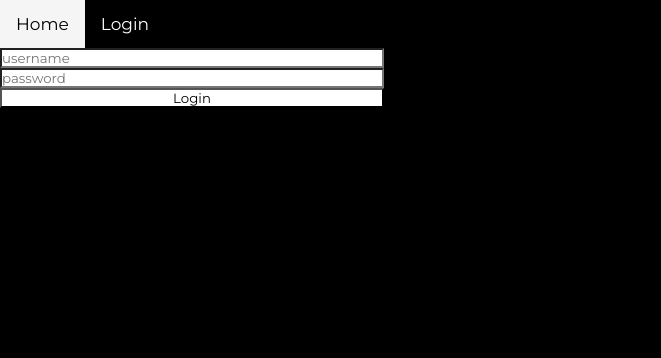
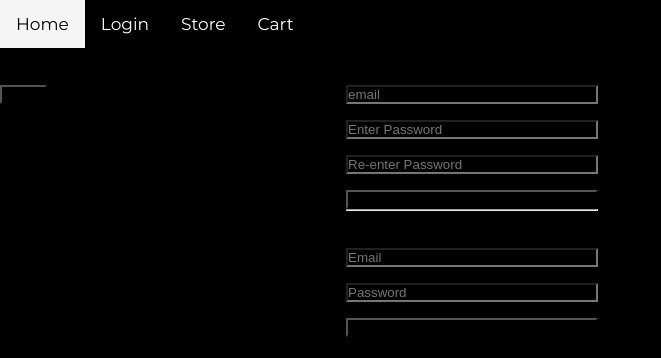
Before and after one commit to JLi314/Jounce-Vue, a Vue app: page /login in a window 1280 px wide. Shown: the top 358 px of the page, without its empty margins (0-661 px from the left). Built offline with nearby package versions, Linux system fonts and the light colour scheme.

Commit message:
Added firebase for cart and firebase authetication

```diff
--- a/package.json
+++ b/package.json
@@ -10,7 +10,7 @@
   },
   "dependencies": {
     "axios": "^1.4.0",
-    "firebase": "^9.21.0",
+    "firebase": "^9.22.2",
     "pinia": "^2.1.3",
     "vue": "^3.2.47",
     "vue-router": "^4.2.1"
--- a/src/components/Navbar.vue
+++ b/src/components/Navbar.vue
@@ -8,20 +8,8 @@ const router = useRouter();
   <div class="topnav">
     <button class="nav-btn" @click="router.push('/')">Home</button>
     <button class="nav-btn" @click="router.push('/login')">Login</button>
-    <button
-      class="nav-btn"
-      v-if="useStore().loggedIn"
-      @click="router.push('/store')"
-    >
-      Store
-    </button>
-    <button
-      class="nav-btn"
-      v-if="useStore().loggedIn"
-      @click="router.push('/cart')"
-    >
-      Cart
-    </button>
+    <button class="nav-btn" @click="router.push('/store')">Store</button>
+    <button class="nav-btn" @click="router.push('/cart')">Cart</button>
   </div>
 </template>
 
--- /dev/null
+++ b/src/firebase/index.js
@@ -0,0 +1,23 @@
+// Import the functions you need from the SDKs you need
+import { initializeApp } from "firebase/app";
+import { getAuth } from "firebase/auth";
+import { getFirestore } from "firebase/firestore";
+import { getAnalytics } from "firebase/analytics";
+
+// Your web app's Firebase configuration
+// For Firebase JS SDK v7.20.0 and later, measurementId is optional
+const firebaseConfig = {
+  apiKey: "AIzaSyCvnEslroVXsXeXbo4DB7dSqT0OvJ1olRE",
+  authDomain: "jounce---vue.firebaseapp.com",
+  projectId: "jounce---vue",
+  storageBucket: "jounce---vue.appspot.com",
+  messagingSenderId: "1000071143413",
+  appId: "1:1000071143413:web:88d09c9996d134ea6f0abc",
+  measurementId: "G-5DVSWTQVMQ",
+};
+
+// Initialize Firebase
+const config = initializeApp(firebaseConfig);
+const analytics = getAnalytics(config);
+export const auth = getAuth(config);
+export const firestore = getFirestore(config);
--- a/src/pinia/index.js
+++ b/src/pinia/index.js
@@ -1,30 +1,22 @@
 import { defineStore } from "pinia";
+import { firestore } from "../firebase";
+import { setDoc, deleteDoc, doc } from "firebase/firestore";
 
 export const useStore = defineStore("store", {
   state: () => ({
-    movies: [],
+    user: null,
     cart: [],
-    loggedIn: false,
-    loginStatus: 1,
   }),
   actions: {
-    addToCart(poster, title) {
+    async addToCart(poster, title) {
       this.cart.push({
         poster,
         title,
       });
-    },
-    permission() {
-      this.loggedIn = true;
-    },
-    noLogin() {
-      this.loginStatus = 1;
-    },
-    correctLogin() {
-      this.loginStatus = 2;
-    },
-    incorrectLogin() {
-      this.loginStatus = 3;
+
+      await setDoc(doc(firestore, "carts", this.user.email), {
+        cart: this.cart,
+      });
     },
   },
 });
--- a/src/views/Cart.vue
+++ b/src/views/Cart.vue
@@ -3,6 +3,13 @@ import Navbar from "../components/Navbar.vue";
 import { useStore } from "../pinia";
 
 const store = useStore();
+
+const remove = (movie) => {
+  const index = store.cart.indexOf(movie);
+  store.cart.splice(index, 1);
+};
+
+console.log(store.cart);
 </script>
 
 <template>
@@ -12,6 +19,7 @@ const store = useStore();
     <div v-for="movie in store.cart">
       <p class="title">{{ movie.title }}</p>
       <img :src="`https://image.tmdb.org/t/p/w500/${movie.poster}`" />
+      <button @click="remove(movie)">Remove</button>
     </div>
   </div>
 </template>
@@ -51,4 +59,13 @@ img {
   padding-bottom: 20px;
   padding-left: 25px;
 }
+
+button {
+  color: white;
+  border: solid;
+  border-color: white;
+  padding: 2px;
+  border-radius: 2px;
+  width: 200px;
+}
 </style>
--- a/src/views/Login.vue
+++ b/src/views/Login.vue
@@ -1,4 +1,111 @@
 <script setup>
+import { ref } from "vue";
+import Navbar from "../components/Navbar.vue";
+import { useRouter } from "vue-router";
+import { useStore } from "../pinia";
+import { auth, firestore } from "../firebase";
+import {
+  createUserWithEmailAndPassword,
+  GoogleAuthProvider,
+  signInWithPopup,
+  signInWithEmailAndPassword,
+} from "firebase/auth";
+import { getDoc, doc } from "@firebase/firestore";
+
+const store = useStore();
+const router = useRouter();
+const email = ref("");
+const passwordOne = ref("");
+const passwordTwo = ref("");
+
+const registerViaEmail = async () => {
+  if (passwordOne.value !== passwordTwo.value) {
+    alert("Incorrect Password");
+    return;
+  }
+
+  const { user } = await createUserWithEmailAndPassword(
+    auth,
+    email.value,
+    passwordOne.value
+  );
+  store.user = user;
+  router.push("/store");
+};
+
+const loginViaEmail = async () => {
+  try {
+    const { user } = await signInWithEmailAndPassword(
+      auth,
+      email.value,
+      passwordOne.value
+    );
+    store.user = user;
+    router.push("/store");
+  } catch (error) {
+    console.log(error);
+  }
+};
+
+const registerViaGoogle = async () => {
+  const provider = new GoogleAuthProvider();
+  const { user } = await signInWithPopup(auth, provider);
+  store.user = user;
+  const { cart } = (await getDoc(doc(firestore, "carts", user.email))).data();
+  store.cart = cart;
+  router.push("/store");
+};
+</script>
+
+<template>
+  <Navbar />
+  <div class="auth-container">
+    <div>
+      <h1>Register via Google</h1>
+      <button @click="registerViaGoogle()">Google</button>
+    </div>
+    <div>
+      <h1>Register via Email</h1>
+      <form class="setup" @submit.prevent="registerViaEmail()">
+        <input v-model="email" type="email" placeholder="email" />
+        <input
+          v-model="passwordOne"
+          type="password"
+          placeholder="Enter Password"
+        />
+        <input
+          v-model="passwordTwo"
+          type="password"
+          placeholder="Re-enter Password"
+        />
+        <input type="submit" value="Register" />
+      </form>
+      <hr />
+      <h1>Login via Email</h1>
+      <form class="login" @submit.prevent="loginViaEmail()">
+        <input v-model="email" type="email" placeholder="Email" />
+        <input v-model="passwordOne" type="password" placeholder="Password" />
+        <input type="submit" value="Login" />
+      </form>
+    </div>
+  </div>
+</template>
+
+<style scoped>
+.auth-container {
+  display: flex;
+  gap: 5rem;
+}
+
+.setup,
+.login {
+  display: flex;
+  flex-direction: column;
+  gap: 1rem;
+}
+</style>
+
+<!-- <script setup>
 import { ref } from "vue";
 import { useRouter } from "vue-router";
 import { useStore } from "../pinia";
@@ -78,4 +185,4 @@ img {
   color: red;
   font-size: 50px;
 }
-</style>
+</style> -->
--- a/src/views/Store.vue
+++ b/src/views/Store.vue
@@ -10,6 +10,8 @@ const showModal = ref(false);
 const genre = ref(99);
 const search = ref("");
 const totalPages = ref(0);
+const page = ref(1);
+const currentURL = ref("");
 const selectedRecordId = ref(0);
 const movies = ref(null);
 
@@ -32,7 +34,7 @@ const getTMDBData = async (url, options, page) => {
     })
   ).data;
   totalPages.value = movies.value.total_pages;
-  console.log(movies.value);
+  currentURL.value = url;
 };
 
 console.log;
@@ -46,7 +48,8 @@ console.log;
       @click="
         getTMDBData('https://api.themoviedb.org/3/search/movie', {
           query: search,
-        })
+        }),
+          (page = 1)
       "
     >
       Search
@@ -60,7 +63,8 @@ console.log;
       @click="
         getTMDBData('https://api.themoviedb.org/3/discover/movie', {
           with_genres: genre,
-        })
+        }),
+          (page = 1)
       "
     >
       Fetch
@@ -71,26 +75,26 @@ console.log;
       class="nav"
       @click="
         getTMDBData(
-          'https://api.themoviedb.org/3/search/movie',
+          currentURL,
           {
             query: search,
           },
-          page--
+          page === 1 ? 1 : page--
         )
       "
     >
       Previous
     </button>
-    <p>{{ `Page ${page} of ${totalPages}` }}</p>
+    <p class="text">{{ `Page ${page} of ${totalPages}` }}</p>
     <button
       class="nav"
       @click="
         getTMDBData(
-          'https://api.themoviedb.org/3/search/movie',
+          currentURL,
           {
             query: search,
           },
-          page++
+          page === totalPages ? totalPages : page++
         )
       "
     >
@@ -98,7 +102,7 @@ console.log;
     </button>
   </div>
   <div v-if="movies" class="tiles">
-    <div v-for="movie in movies.results">
+    <div v-for="movie in movies.results" :key="movie.id">
       <img
         :src="`https://image.tmdb.org/t/p/w500${movie.poster_path}`"
         @click="toggleModal(movie.id)"
@@ -123,4 +127,8 @@ img {
 .nav {
   color: white;
 }
+
+.text {
+  color: white;
+}
 </style>
```
Also changed, not shown: 1 other file (tests, documents, lock files or other folders).
